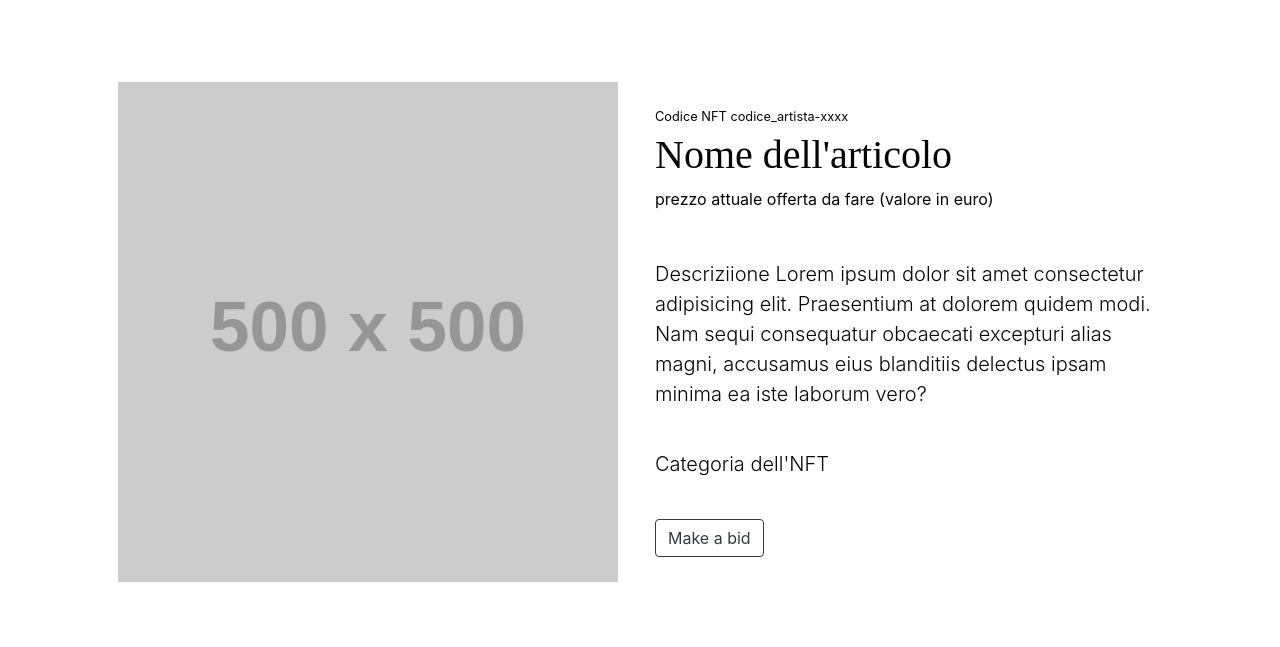
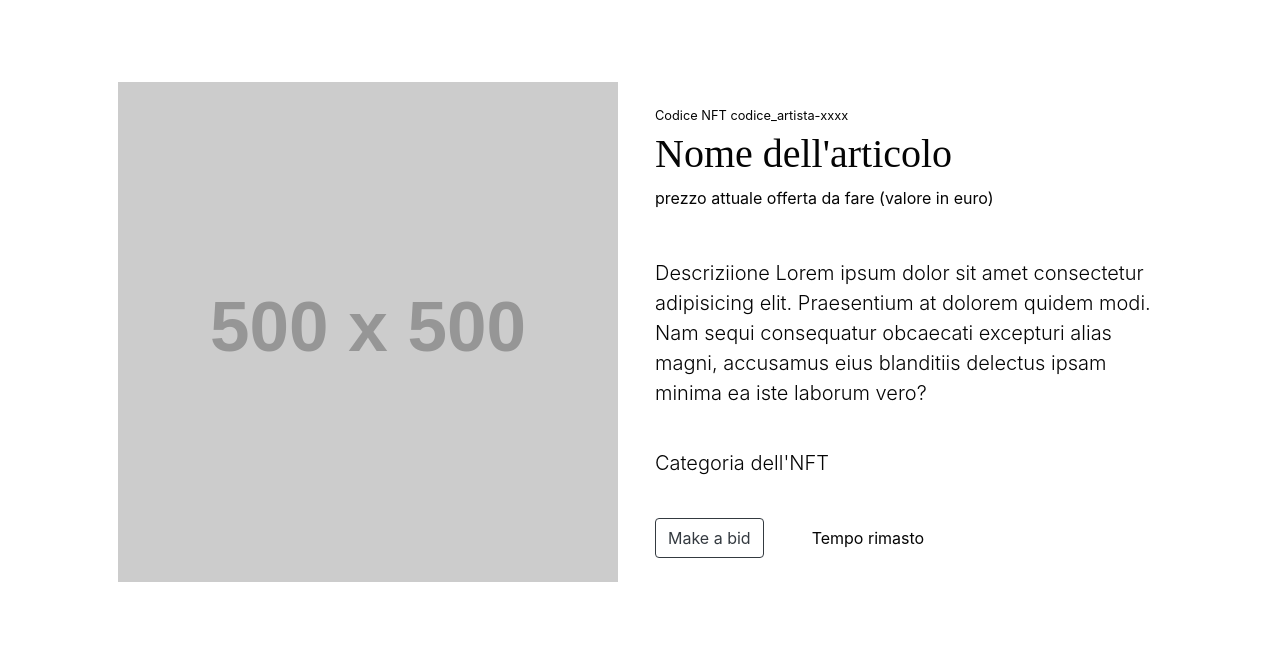
Before and after one commit to walterdec/ArtChain, a Flask app: page /item in a window 1280 px wide. Shown: the part 246-893 px from the top of the page. Run offline with Flask 2, Linux system fonts and the light colour scheme; grey boxes labelled with a size stand in for pictures from a placeholder-image service; some libraries are stand-ins or nearby versions.

Commit message:
Aggiustata item.html

```diff
--- a/templates/item.html
+++ b/templates/item.html
@@ -99,6 +99,7 @@
                                 <i class="bi-cart-fill me-1"></i>
                                Make a bid
                             </button>
+                            <span class="mt-2 mb-2 ml-5"> Tempo rimasto</span>
                         </div>
                     </div>
                 </div>
```
